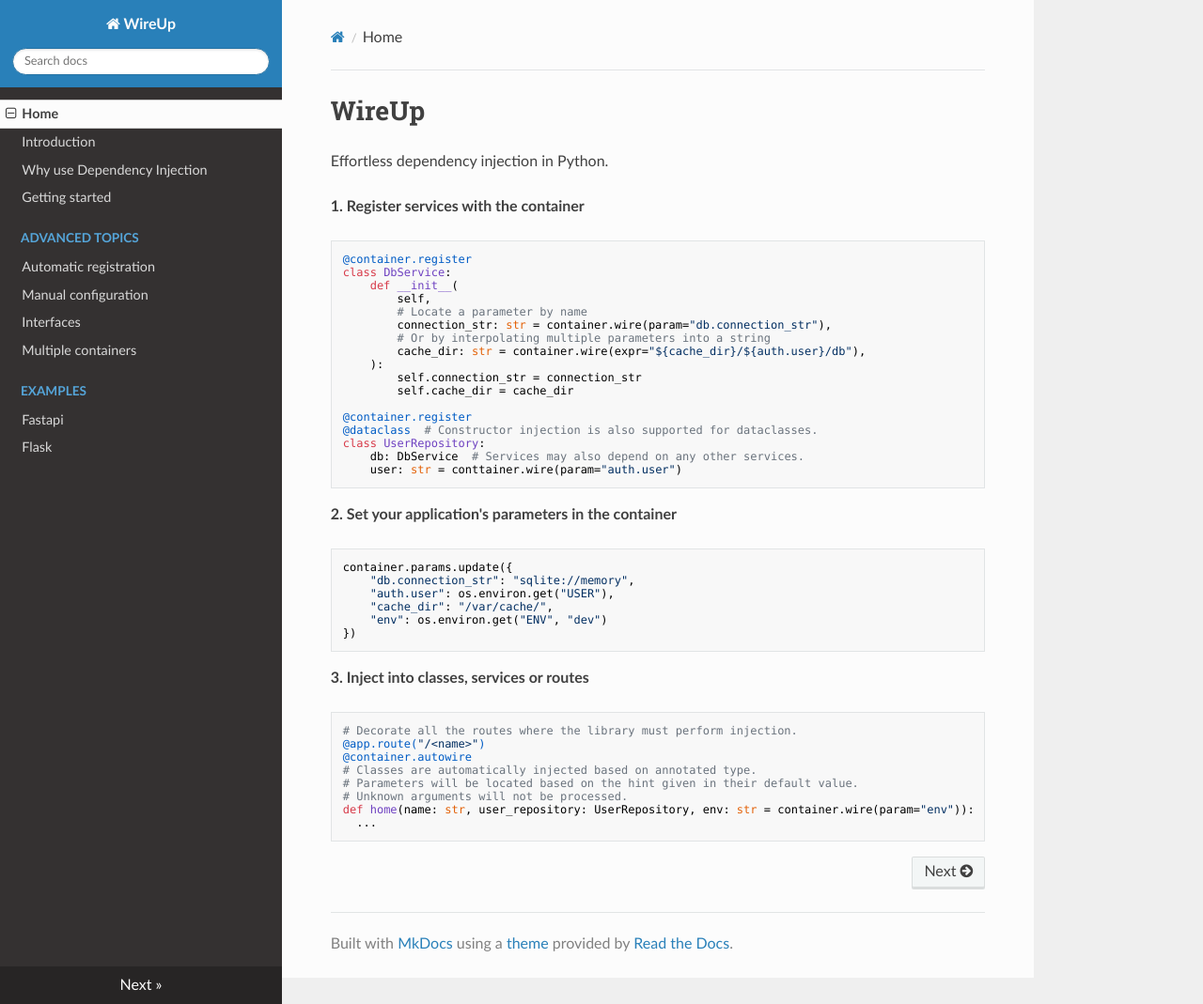
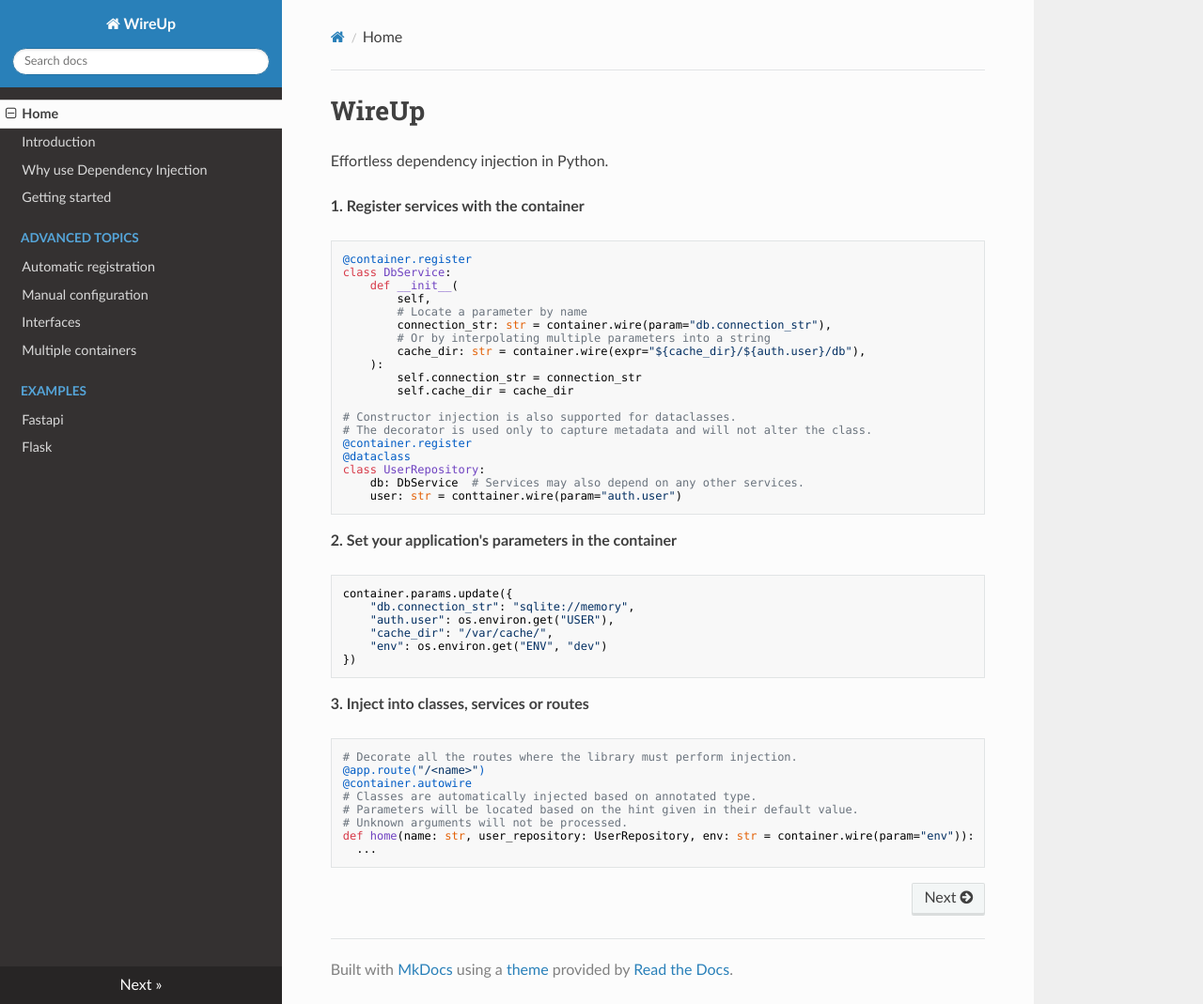
Before and after one commit to maldoinc/wireup, an MkDocs documentation site: the page built from docs/pages/index.md, in a window 1280 px wide and 1069 px high. Shown: the whole window at 94% size. Built offline with MkDocs 1.6.1, drawn with Linux system fonts in a browser that asks for light colours; nearby versions of some CDN libraries.

```diff
--- a/docs/pages/index.md
+++ b/docs/pages/index.md
@@ -17,8 +17,10 @@ class DbService:
         self.connection_str = connection_str
         self.cache_dir = cache_dir
 
+# Constructor injection is also supported for dataclasses.
+# The decorator is used only to capture metadata and will not alter the class.
 @container.register
-@dataclass  # Constructor injection is also supported for dataclasses.
+@dataclass
 class UserRepository:
     db: DbService  # Services may also depend on any other services.
     user: str = conttainer.wire(param="auth.user")
```
